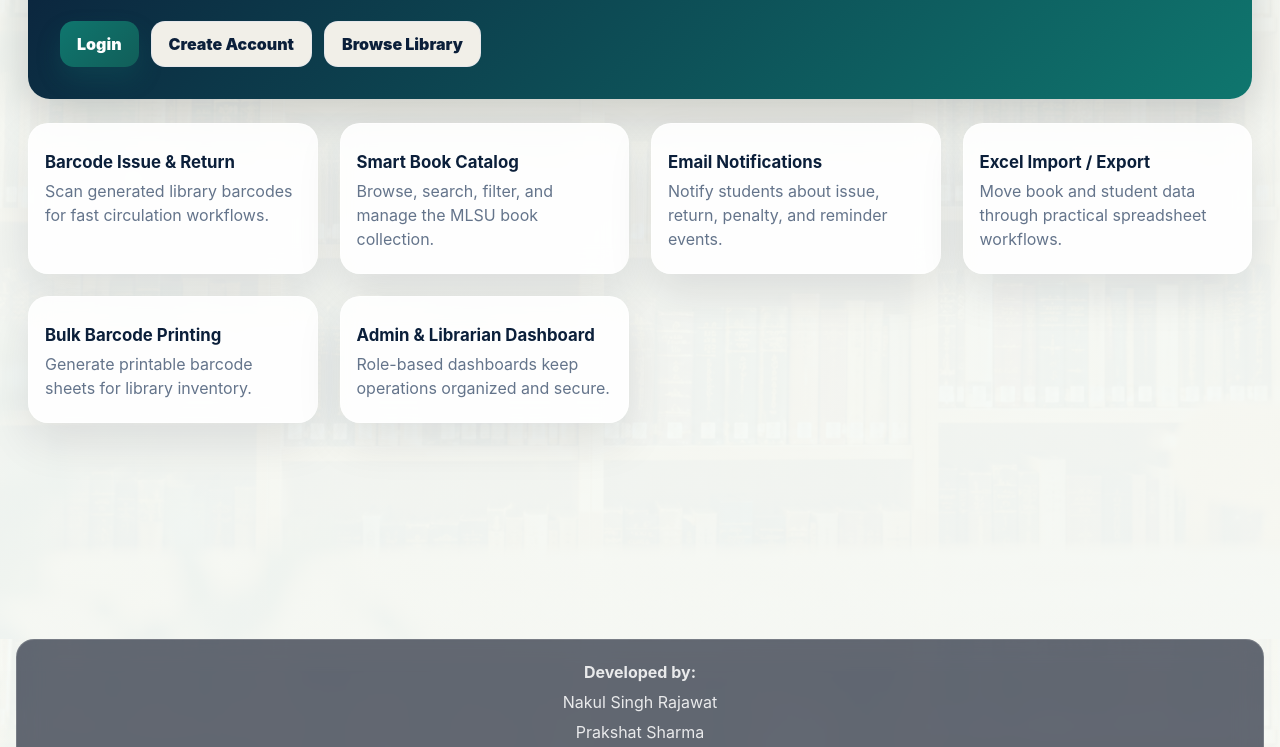
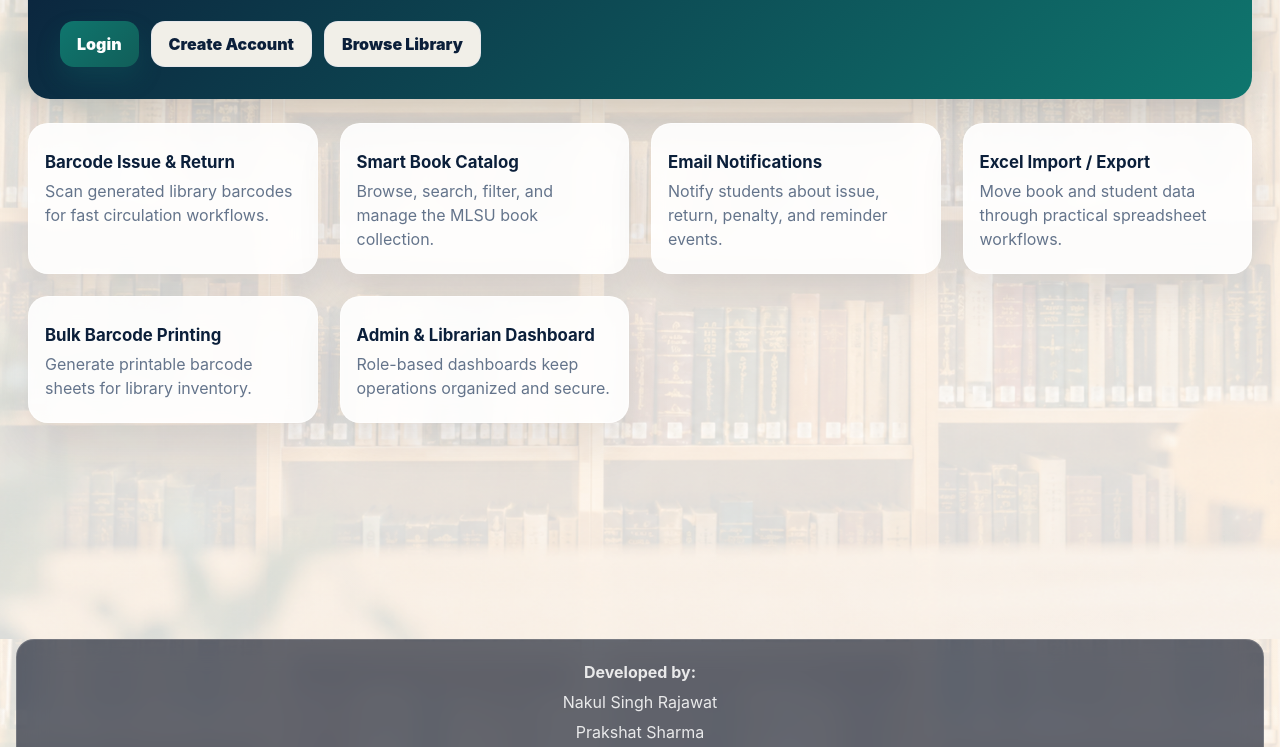
Before and after one commit to SEARIG/Library.exe, a website: page public/index.html in a window 1280 px wide. Shown: the part 249-996 px from the top of the page. Drawn offline with Linux system fonts and the light colour scheme.

Commit message:
11 june 26

```diff
--- a/public/css/style.css
+++ b/public/css/style.css
@@ -387,8 +387,8 @@ body,
   overflow-x: hidden;
   background:
     linear-gradient(
-      rgba(245,250,247,0.78),
-      rgba(245,250,247,0.82)
+      rgba(255,255,255,0.15),
+      rgba(255,255,255,0.20)
     ),
     url("../assets/library-shelf-bg.jpg") center center / cover fixed no-repeat !important;
   color: #10201b;
@@ -402,8 +402,8 @@ body::before {
   inset: 0;
   z-index: -1;
   pointer-events: none;
-  background: rgba(255,255,255,0.18);
-  backdrop-filter: blur(2px);
+  background: rgba(255,255,255,0.05);
+  backdrop-filter: blur(1px);
 }
 
 body > * {
--- a/public/css/styles.css
+++ b/public/css/styles.css
@@ -30,8 +30,8 @@ body,
 .auth-page {
   background:
     linear-gradient(
-      rgba(245,250,247,0.78),
-      rgba(245,250,247,0.82)
+      rgba(255,255,255,0.15),
+      rgba(255,255,255,0.20)
     ),
     url("../assets/library-shelf-bg.jpg") center center / cover fixed no-repeat !important;
   color: #10201b;
@@ -44,8 +44,8 @@ body::before {
   inset: 0;
   z-index: -1;
   pointer-events: none;
-  background: rgba(255,255,255,0.18);
-  backdrop-filter: blur(2px);
+  background: rgba(255,255,255,0.05);
+  backdrop-filter: blur(1px);
 }
 
 body > * {
```
